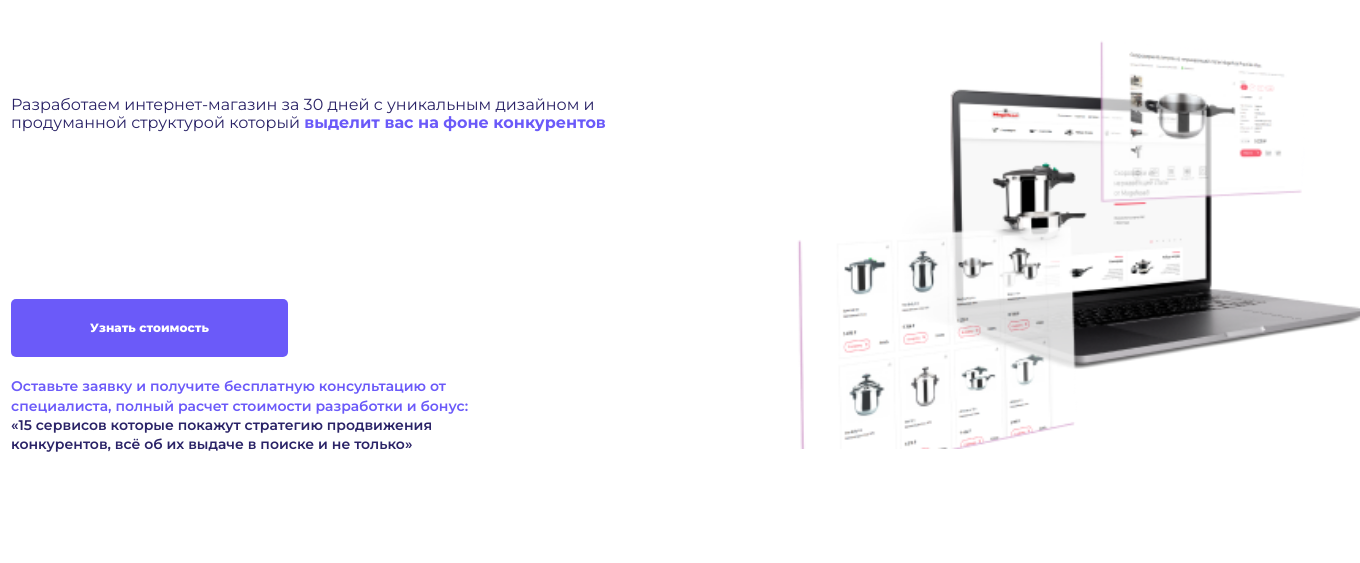
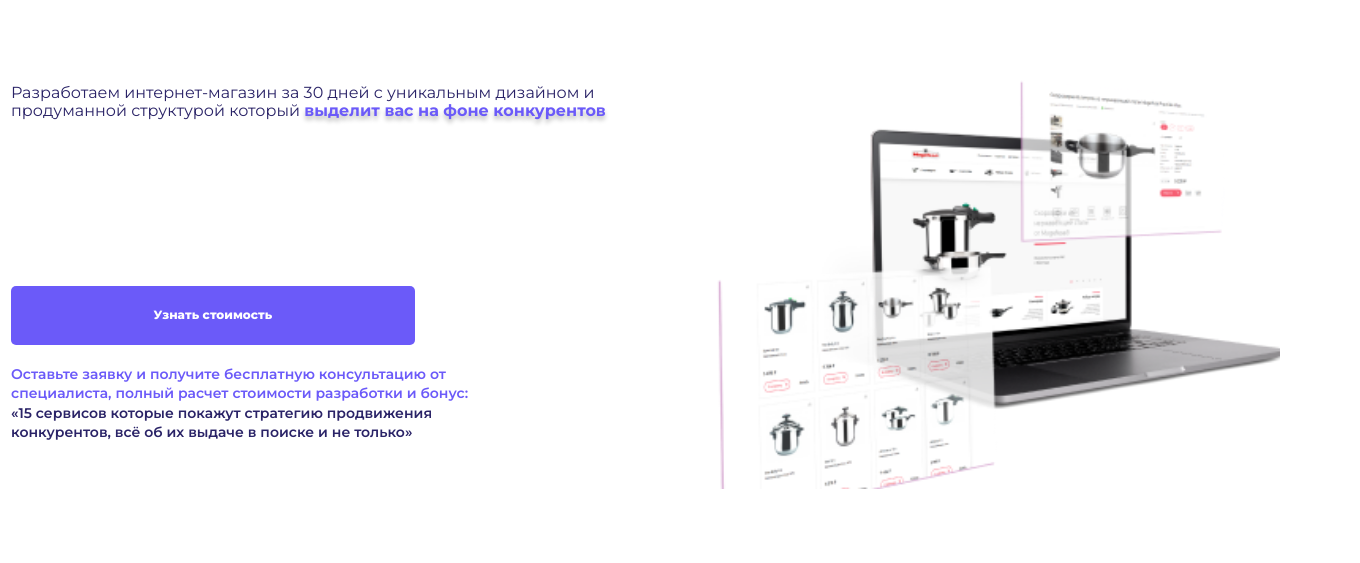
Before and after one commit to RostislavTatevosyan/block1-2, a plain HTML site: page index.html in a window 1280 px wide. Shown: the part 237-800 px from the top of the page, 1360 px wide, since content can reach past the window. Drawn offline with Linux system fonts and the light colour scheme.

Commit message:
фикс адаптив

```diff
--- a/css/style.css
+++ b/css/style.css
@@ -13,7 +13,7 @@ body{
 }
 
  .header__section{
-  width: 360px;
+
   margin: 0 auto;
   display: flex;
   flex-direction: column;
@@ -25,7 +25,10 @@ body{
 
 .header__content{
   margin: 0 auto;
-  width: 340px;
+  display: flex;
+  flex-direction: column;
+  align-items: center;
+
 }
 
 
@@ -33,8 +36,10 @@ body{
   list-style: none;
   padding: 0;
   display: flex;
-  justify-content: space-around;
+  justify-content: space-between;
   align-items: center;
+  margin: 0 10px;
+
 
 
 }
@@ -71,27 +76,15 @@ img .header__nav-item2{
 .header__title{
   font-size: 18px;
   font-weight: 700;
-  width: 327px;
+
   margin-left: 9px;
   color: var(--color-dark);
 
 }
 
-.header__img{
-  display: flex;
-  justify-content: flex-start;
 
-  margin-left: 0;
-  padding-bottom: 29px;
 
-  width: 360px; /* Установите желаемую ширину обертки */
-  overflow: hidden;
-}
 
-.header__img img{
-  height: 100%;
-  width: auto;
-}
 
 .header__offer{
   color: var(--color-dark);
@@ -144,7 +137,7 @@ transition: background-color 0.3s ease-in-out, color 0.3s ease-in-out;
 
 
  .header__section{
-  width: 768px;
+
   margin: 0 auto;
   display: flex;
   flex-direction: column;
@@ -153,9 +146,9 @@ transition: background-color 0.3s ease-in-out, color 0.3s ease-in-out;
 }
 
 .header__content{
-  margin: 0 auto;
-  width: 768px;
-  display: flex;
+
+  flex-direction: row;
+
 }
 
   .header__title{
@@ -166,16 +159,19 @@ transition: background-color 0.3s ease-in-out, color 0.3s ease-in-out;
   }
 
   .header__offer{
-    width: 356px;
+    max-width: 100%;
 
   }
   .header__offer_color-accent{
     font-weight: 700;
+    text-shadow: 0px 4px 4px rgba(0, 0, 0, 0.25);
+
   }
 
  .header__nav-list{
-  margin: 0;
-  justify-content: space-around;
+  margin: 0 32px;
+  width: calc(100% -10px);
+
  }
 
 
@@ -183,7 +179,7 @@ transition: background-color 0.3s ease-in-out, color 0.3s ease-in-out;
 .header__text-content{
   order: -1;
   margin-left: 11px;
-  width: 277px;
+
 
 
 }
@@ -193,6 +189,8 @@ transition: background-color 0.3s ease-in-out, color 0.3s ease-in-out;
   padding: 22px 78px 23px 78px;
   text-align: center;
   text-wrap: nowrap;
+  max-width: 40%;
+
 
 
 }
@@ -200,13 +198,17 @@ transition: background-color 0.3s ease-in-out, color 0.3s ease-in-out;
   margin: 0;
   font-weight: 600;
   text-align: left;
+  max-width: 100%;
+
 }
-.header__img{
+.header__img img{
 
   position: relative;
   width: 569px;
-  top: -40px;
-  left: 80px;
+  top: 0px;
+  left: 0px;
+  z-index: -1;
+
 
 
 }
@@ -357,9 +359,8 @@ transition: background-color 0.3s ease-in-out, color 0.3s ease-in-out;
   font-size: 14px;
 }
 
-.header__img img{
-  width: 855px;
-
+.header__img{
+  max-width: 100%;
 }
 
 }
```
